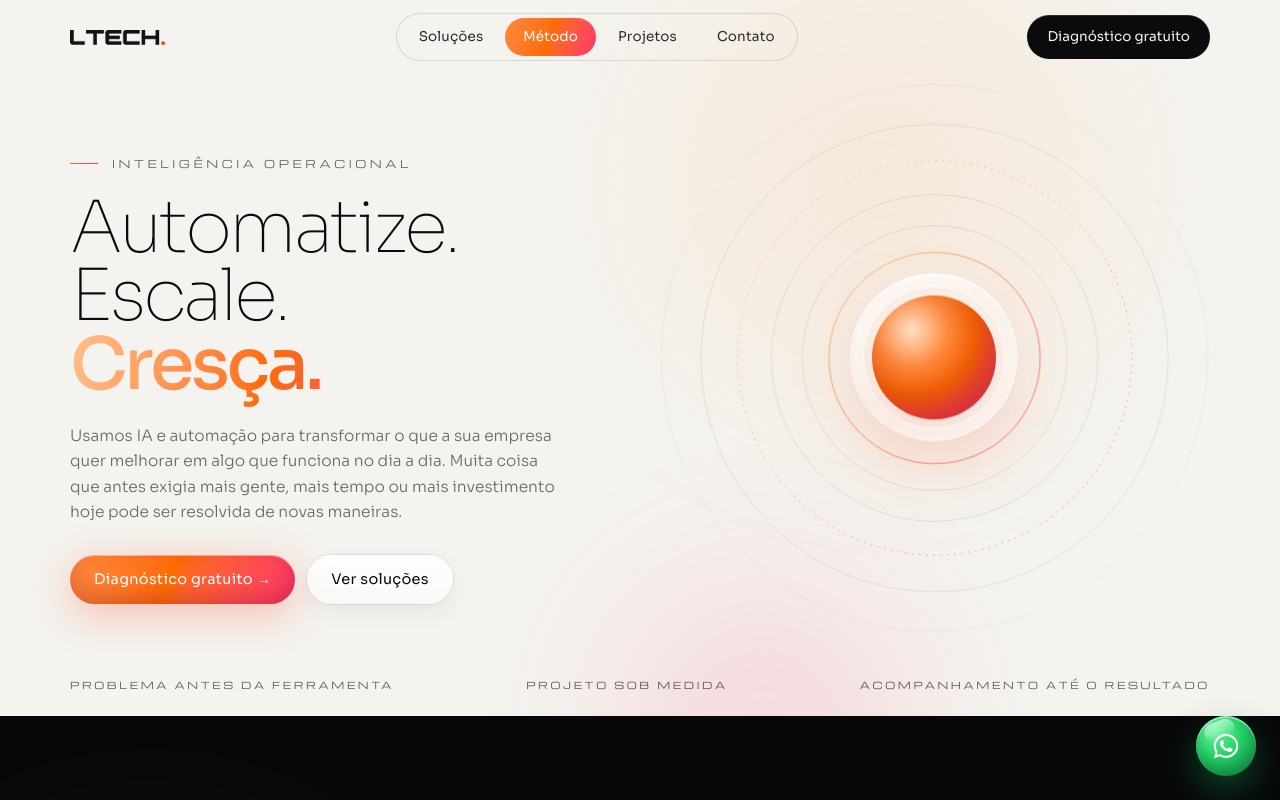
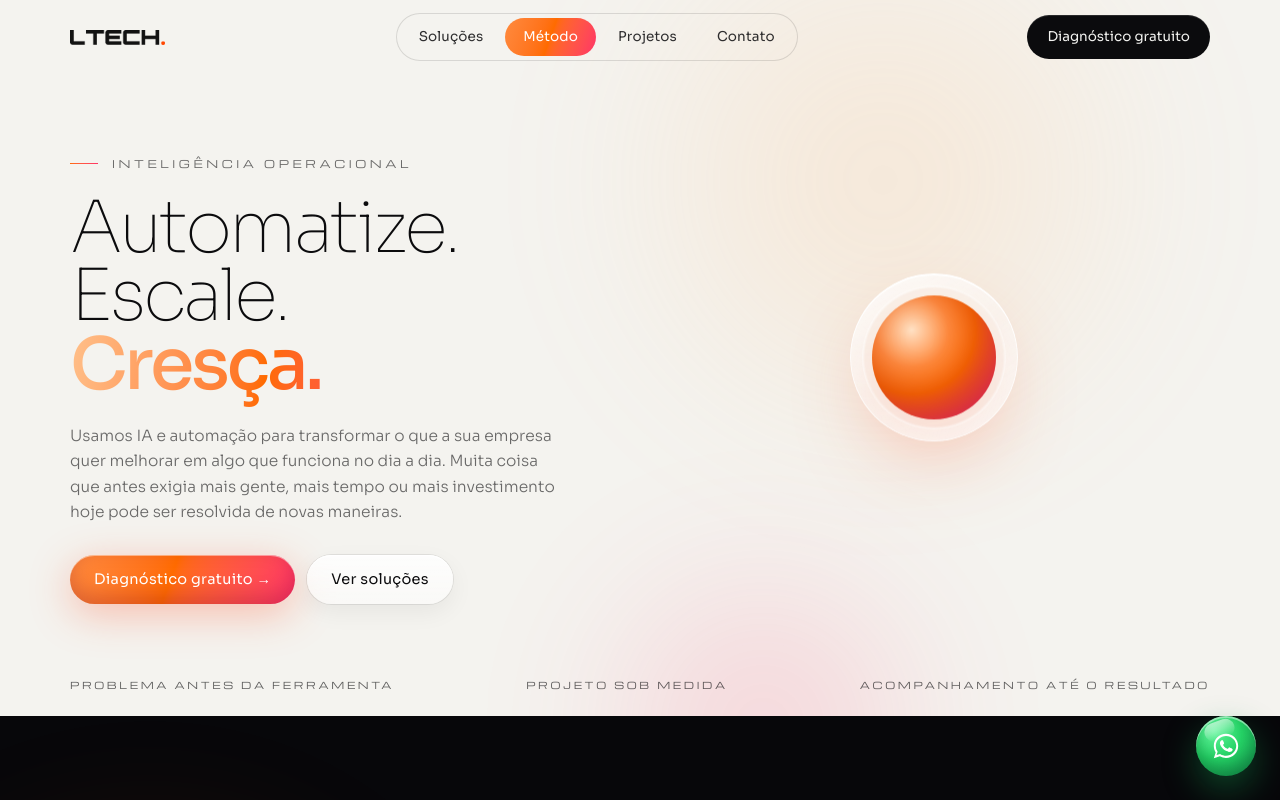
Before and after one commit to lucasolasz/lp-ltech, a Next.js app: page / in a window 1280 px wide. Shown: the top 800 px of the page. Built offline with nearby package versions, Linux system fonts and the light colour scheme.

Commit message:
Ajustes de bug

```diff
--- a/components/header.tsx
+++ b/components/header.tsx
@@ -101,8 +101,9 @@ export function Header() {
           "fixed inset-x-0 top-0 pt-[env(safe-area-inset-top)] transition-[background-color,color] duration-400",
           open ? "z-130 bg-transparent text-paper" : "z-100",
           !open && (theme === "light" ? "text-ink" : "text-paper"),
-          !open && !atTop && "backdrop-blur-[16px] backdrop-saturate-140",
-          !open && !atTop && (theme === "light" ? "bg-[rgba(243,241,236,.82)]" : "bg-ink-deep/78"),
+          // Phones skip the frosted blur, which re-samples the page on every scroll frame; a denser tint stands in for it.
+          !open && !atTop && "md:backdrop-blur-[16px] md:backdrop-saturate-140",
+          !open && !atTop && (theme === "light" ? "bg-[rgba(243,241,236,.96)] md:bg-[rgba(243,241,236,.82)]" : "bg-ink-deep/95 md:bg-ink-deep/78"),
         )}
       >
         <div className="relative mx-auto flex h-15.5 max-w-305 items-center justify-between px-[max(20px,env(safe-area-inset-left))] md:h-18.5 md:px-[max(40px,env(safe-area-inset-left))]">
--- a/components/sections/hero-waves.tsx
+++ b/components/sections/hero-waves.tsx
@@ -34,7 +34,12 @@ export function HeroWaves() {
         "lg:absolute lg:top-1/2 lg:right-[5%] lg:z-1 lg:mt-0 lg:w-[min(620px,44vw)] lg:-translate-y-1/2",
       )}
     >
-      <svg viewBox="0 0 800 800" className="absolute inset-0 size-full overflow-visible">
+      {/* Scaling each SVG ring repaints the whole drawing every frame, so phones fade the svg in as one composited layer. */}
+      <svg
+        viewBox="0 0 800 800"
+        style={delay(0.2)}
+        className="absolute inset-0 size-full overflow-visible max-md:animate-core-in motion-reduce:animate-none"
+      >
         <defs>
           <linearGradient id="wgrad" x1="0" y1="0" x2="1" y2="1">
             <stop offset="0" stopColor="#FFB36B" />
@@ -51,7 +56,7 @@ export function HeroWaves() {
             strokeDasharray={ring.dashed ? "2 8" : undefined}
             style={delay(0.2 + i * 0.08)}
             className={cx(
-              "origin-center animate-ring-in fill-none transform-fill motion-reduce:animate-none",
+              "origin-center fill-none transform-fill motion-reduce:animate-none md:animate-ring-in",
               ring.accent ? "stroke-[url(#wgrad)] stroke-[1.4] opacity-70" : ring.faint ? "stroke-ink/7" : "stroke-ink/13",
             )}
           />
--- a/components/ui/primitives.tsx
+++ b/components/ui/primitives.tsx
@@ -22,13 +22,16 @@ const blobColors = {
   amber: "from-lamber",
 };
 
-/** Soft blurred gradient orb used as section ambience. Stays still on phones, where the drift costs a repaint per frame. */
+/**
+ * Soft blurred gradient orb used as section ambience.
+ * On phones it stays still and unfiltered: the radial fade alone looks the same, and a 600px blur filter is costly there.
+ */
 export function Blob({ color, className }: { color: keyof typeof blobColors; className: string }) {
   return (
     <div
       aria-hidden
       className={cx(
-        "pointer-events-none absolute z-0 rounded-full bg-radial to-transparent to-70% blur-[70px] max-md:animate-none",
+        "pointer-events-none absolute z-0 rounded-full bg-radial to-transparent to-70% blur-[70px] max-md:animate-none max-md:blur-none",
         blobColors[color],
         className,
       )}
--- a/components/whatsapp-cta.tsx
+++ b/components/whatsapp-cta.tsx
@@ -51,7 +51,7 @@ export function WhatsAppCta() {
         animate={dockVisible ? { opacity: 1, y: "0%" } : { opacity: 0, y: "120%" }}
         transition={{ duration: 0.7, ease: EASE }}
         className={cx(
-          "fixed inset-x-3 bottom-[calc(12px+env(safe-area-inset-bottom))] z-105 flex items-center gap-2 rounded-full bg-[rgba(14,14,18,.82)] p-2 shadow-dock backdrop-blur-[18px] backdrop-saturate-140 md:hidden",
+          "fixed inset-x-3 bottom-[calc(12px+env(safe-area-inset-bottom))] z-105 flex items-center gap-2 rounded-full bg-[rgba(14,14,18,.95)] p-2 shadow-dock md:hidden",
           !dockVisible && "pointer-events-none",
         )}
       >
```
Also changed, not shown: 1 other file (tests, documents, lock files or other folders).
